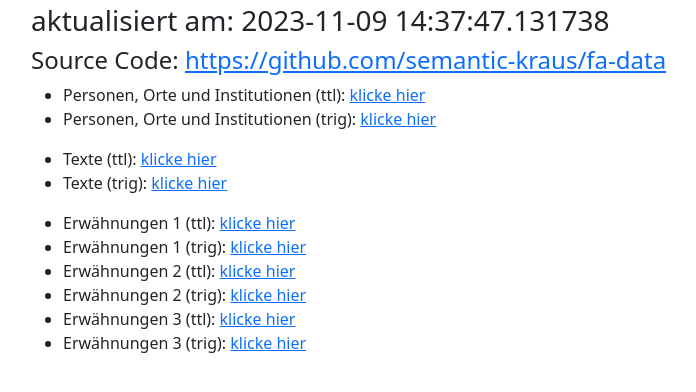
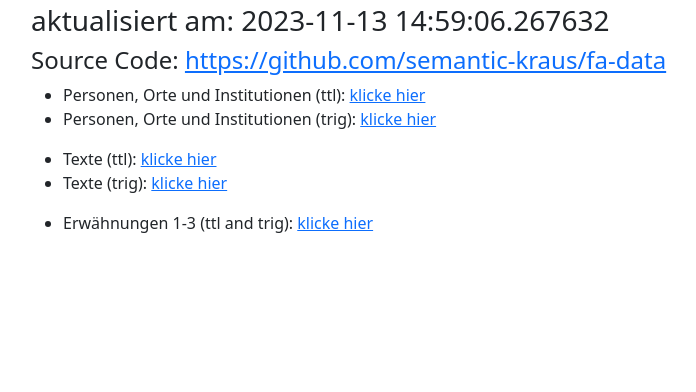
Before and after one commit to semantic-kraus/fa-data, a plain HTML site: page index.html in a window 1280 px wide. Shown: the part 98-490 px from the top of the page, without its empty margins (51-747 px from the left). Drawn offline with nearby package versions, Linux system fonts and the light colour scheme.

Commit message:
deploy: c3e30275dfa673b6cda53c515b3165c23b5c83d7

```diff
--- a/index.html
+++ b/index.html
@@ -13,7 +13,7 @@
     <div class="container">
       <h1>Semantic Kraus</h1>
       <h2>RDF Daten generiert aus <a href="https://www.kraus.wienbibliothek.at/">Fackel</a></h2>
-      <h3>aktualisiert am: 2023-11-09 14:37:47.131738</h3>
+      <h3>aktualisiert am: 2023-11-13 14:59:06.267632</h3>
       <h4>Source Code: <a href="https://github.com/semantic-kraus/fa-data">https://github.com/semantic-kraus/fa-data</a></h4>
       <ul>
           <li>Personen, Orte und Institutionen (ttl): <a href="data.ttl">klicke hier</a></li>
@@ -24,12 +24,7 @@
         <li>Texte (trig): <a href="texts.trig">klicke hier</a></li>
       </ul>
       <ul>
-        <li>Erwähnungen 1 (ttl): <a href="mentions1.ttl">klicke hier</a></li>
-        <li>Erwähnungen 1 (trig): <a href="mentions1.trig">klicke hier</a></li>
-        <li>Erwähnungen 2 (ttl): <a href="mentions2.ttl">klicke hier</a></li>
-        <li>Erwähnungen 2 (trig): <a href="mentions2.trig">klicke hier</a></li>
-        <li>Erwähnungen 3 (ttl): <a href="mentions3.ttl">klicke hier</a></li>
-        <li>Erwähnungen 3 (trig): <a href="mentions3.trig">klicke hier</a></li>
+        <li>Erwähnungen 1-3 (ttl and trig): <a href="mentions.zip">klicke hier</a></li>
       </ul>
       <script src="https://cdn.jsdelivr.net/npm/bootstrap@5.0.2/dist/js/bootstrap.bundle.min.js" integrity="sha384-MrcW6ZMFYlzcLA8Nl+NtUVF0sA7MsXsP1UyJoMp4YLEuNSfAP+JcXn/tWtIaxVXM" crossorigin="anonymous"></script>
     </div>
```
Also changed, not shown: 1 other file.
